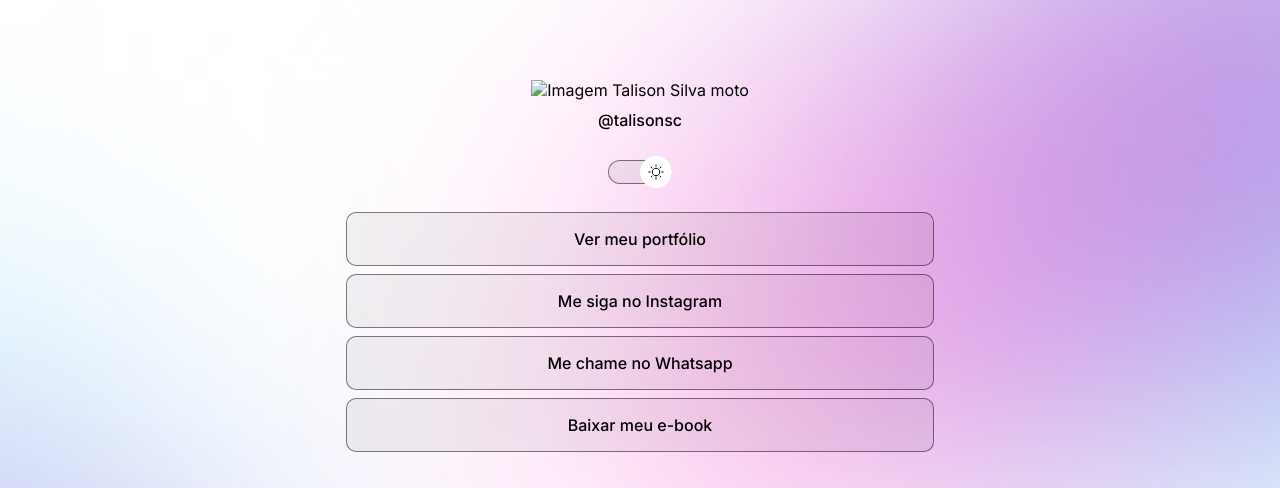
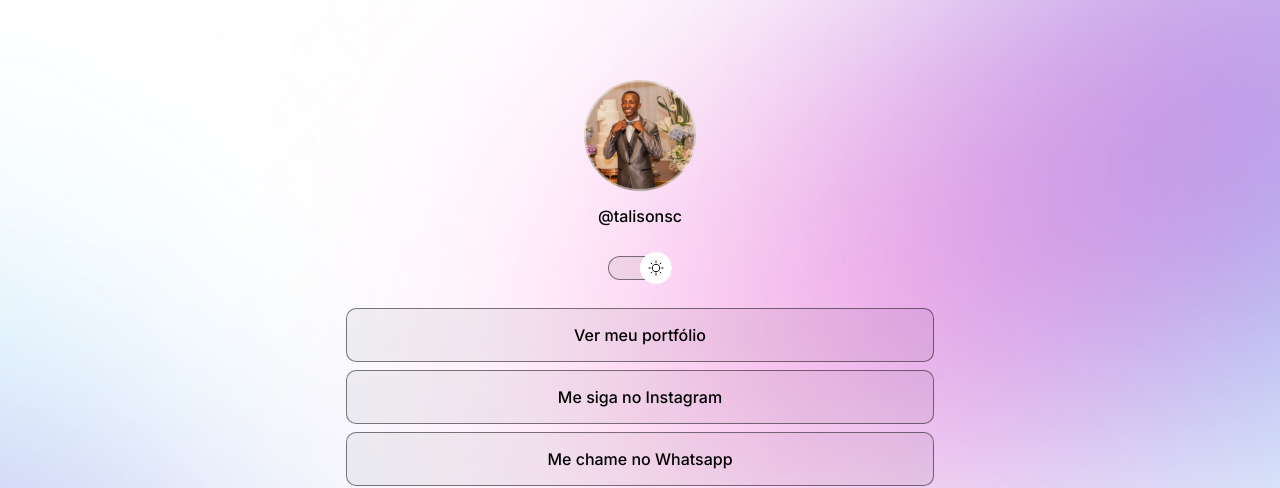
Before and after one commit to talisonsc/projetodev, a plain HTML site: page index.html in a window 1280 px wide. Shown: the top 488 px of the page. Drawn offline with nearby package versions, Linux system fonts and the light colour scheme.

Commit message:
final project adjustments

```diff
--- a/index.html
+++ b/index.html
@@ -16,7 +16,7 @@
   <body>
     <div id="container">
       <div id="profile">
-        <img src="./Project/assets/avatar.png" alt="Imagem Talison Silva moto" />
+        <img src="./assets/avatar.png" alt="Imagem Talison Silva moto" />
         <p>@talisonsc</p>
       </div>
       <div id="switch" onclick="toggleMode()">
```
Also changed, not shown: .github/DevLinks - capa.jpg (added).
